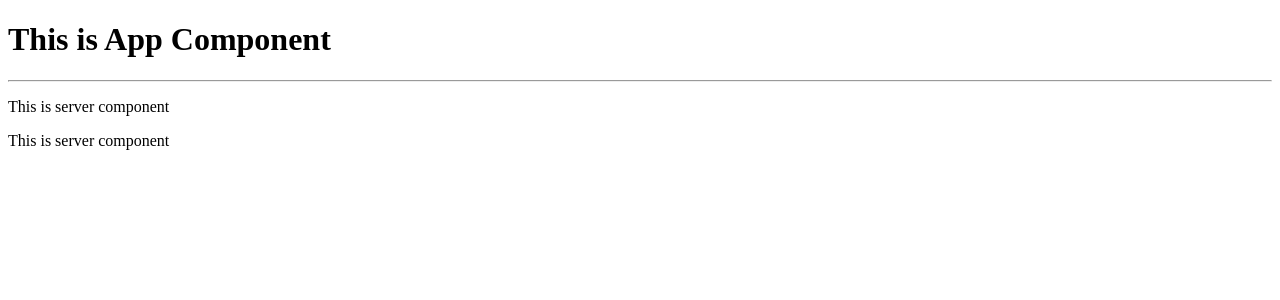
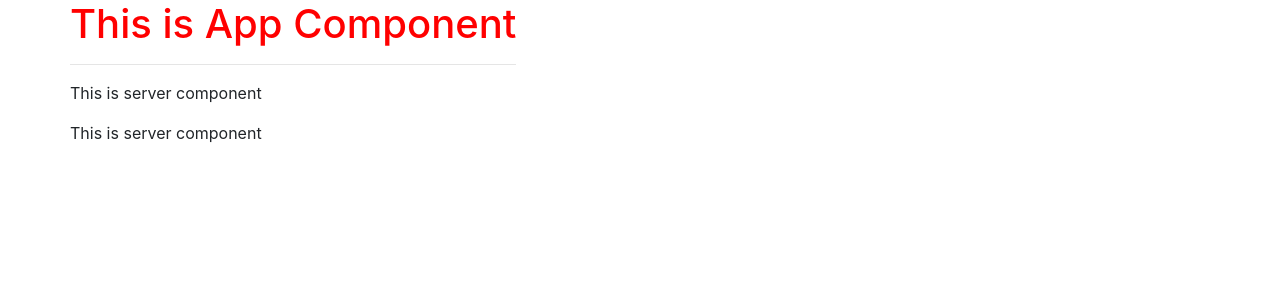
Before and after one commit to jaypalsodha/Angular-8, an Angular app in the folder angular-learning/: page / in a window 1280 px wide. Shown: the top 300 px of the page. Built offline with nearby package versions, Linux system fonts and the light colour scheme.

Commit message:
use-inline-style

```diff
--- a/angular-learning/package.json
+++ b/angular-learning/package.json
@@ -19,6 +19,7 @@
     "@angular/platform-browser": "~8.2.13",
     "@angular/platform-browser-dynamic": "~8.2.13",
     "@angular/router": "~8.2.13",
+    "bootstrap": "^4.4.1",
     "rxjs": "~6.4.0",
     "tslib": "^1.10.0",
     "zone.js": "~0.9.1"
--- a/angular-learning/src/app/app.component.css
+++ b/angular-learning/src/app/app.component.css
@@ -0,0 +1,3 @@
+h1 {
+    color: blue;
+}
--- a/angular-learning/src/app/app.component.html
+++ b/angular-learning/src/app/app.component.html
@@ -1,3 +1,9 @@
-<h1>This is App Component</h1>
-<hr>
-<app-servers></app-servers>
+<div class="container">
+    <div class="row">
+        <div class="col-xs-12">
+        <h1>This is App Component</h1>
+        <hr>
+        <app-servers></app-servers>
+    </div>
+    </div>
+</div>
--- a/angular-learning/src/app/app.component.ts
+++ b/angular-learning/src/app/app.component.ts
@@ -3,7 +3,12 @@
 @Component({
   selector: 'app-root',
   templateUrl: './app.component.html',
-  styleUrls: ['./app.component.css']
+  //styleUrls: ['./app.component.css']
+  styles:[`
+        h1 {
+          color:red;
+        }
+  `]
 })
 export class AppComponent {
   title = 'angular-learning';
--- a/angular-learning/src/index.html
+++ b/angular-learning/src/index.html
@@ -6,8 +6,12 @@
   <base href="/">
   <meta name="viewport" content="width=device-width, initial-scale=1">
   <link rel="icon" type="image/x-icon" href="favicon.ico">
+  <link rel="stylesheet" href="https://maxcdn.bootstrapcdn.com/bootstrap/4.0.0/css/bootstrap.min.css" integrity="sha384-Gn5384xqQ1aoWXA+058RXPxPg6fy4IWvTNh0E263XmFcJlSAwiGgFAW/dAiS6JXm" crossorigin="anonymous">
 </head>
 <body>
   <app-root></app-root>
+  <script src="https://code.jquery.com/jquery-3.2.1.slim.min.js" integrity="sha384-KJ3o2DKtIkvYIK3UENzmM7KCkRr/rE9/Qpg6aAZGJwFDMVNA/GpGFF93hXpG5KkN" crossorigin="anonymous"></script>
+<script src="https://cdnjs.cloudflare.com/ajax/libs/popper.js/1.12.9/umd/popper.min.js" integrity="sha384-ApNbgh9B+Y1QKtv3Rn7W3mgPxhU9K/ScQsAP7hUibX39j7fakFPskvXusvfa0b4Q" crossorigin="anonymous"></script>
+<script src="https://maxcdn.bootstrapcdn.com/bootstrap/4.0.0/js/bootstrap.min.js" integrity="sha384-JZR6Spejh4U02d8jOt6vLEHfe/JQGiRRSQQxSfFWpi1MquVdAyjUar5+76PVCmYl" crossorigin="anonymous"></script>
 </body>
 </html>
```
Also changed, not shown: 1 other file (tests, documents, lock files or other folders).
